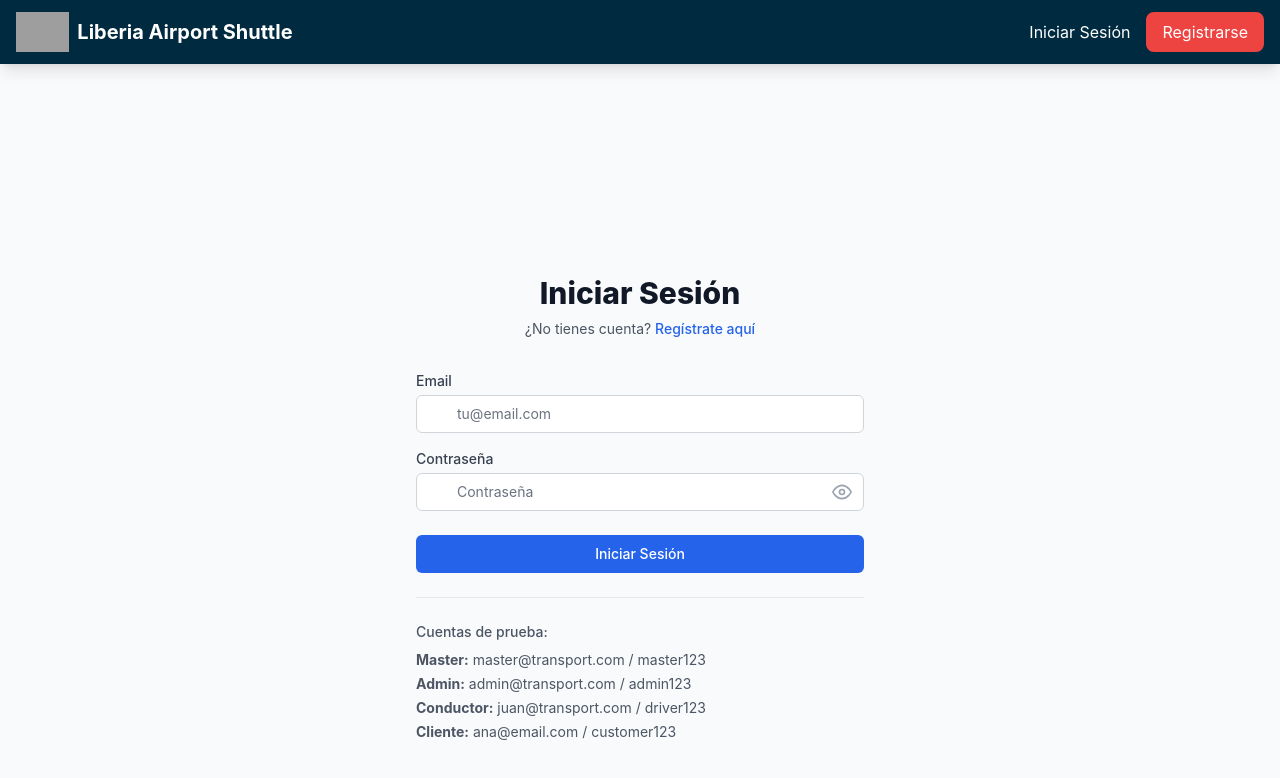
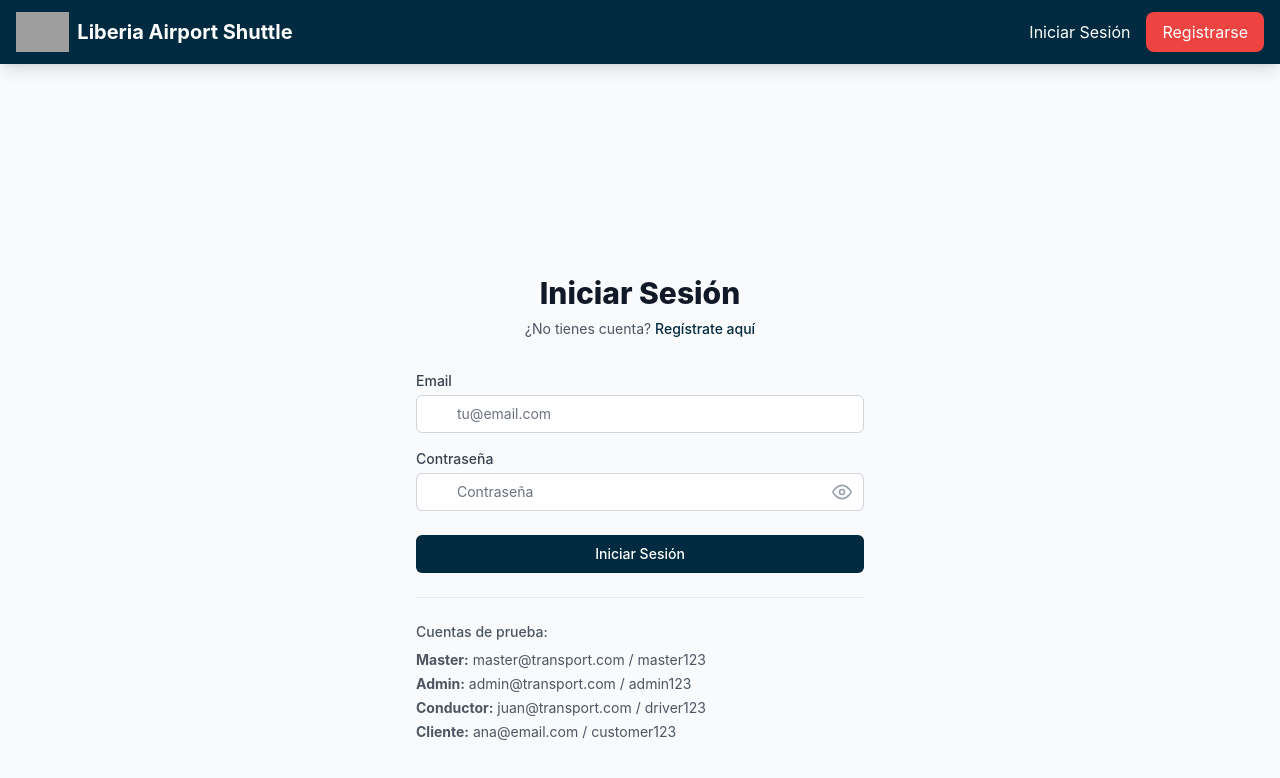
Before and after one commit to gcesu/Costa-Rica-Tourism-Transport-App, a React (Vite) app: page /#/login in a window 1280 px wide. Shown: the top 778 px of the page. Built offline with nearby package versions, Linux system fonts and the light colour scheme; grey boxes are pictures that could not be loaded.

Commit message:
Update Login.jsx

```diff
--- a/src/pages/Login.jsx
+++ b/src/pages/Login.jsx
@@ -73,7 +73,7 @@
           </h2>
           <p className="mt-2 text-center text-sm text-gray-600">
             ¿No tienes cuenta?{' '}
-            <Link to="/register" className="font-medium text-blue-600 hover:text-blue-500">
+            <Link to="/register" className="font-medium text-primary hover:text-blue-900">
               Regístrate aquí
             </Link>
           </p>
@@ -96,7 +96,7 @@
                   required
                   value={formData.email}
                   onChange={handleChange}
-                  className="appearance-none relative block w-full px-3 py-2 pl-10 border border-gray-300 placeholder-gray-500 text-gray-900 rounded-md focus:outline-none focus:ring-blue-500 focus:border-blue-500 focus:z-10 sm:text-sm"
+                  className="appearance-none relative block w-full px-3 py-2 pl-10 border border-gray-300 placeholder-gray-500 text-gray-900 rounded-md focus:outline-none focus:ring-primary focus:border-primary sm:text-sm"
                   placeholder="tu@email.com"
                 />
               </div>
@@ -117,7 +117,7 @@
                   required
                   value={formData.password}
                   onChange={handleChange}
-                  className="appearance-none relative block w-full px-3 py-2 pl-10 pr-10 border border-gray-300 placeholder-gray-500 text-gray-900 rounded-md focus:outline-none focus:ring-blue-500 focus:border-blue-500 focus:z-10 sm:text-sm"
+                  className="appearance-none relative block w-full px-3 py-2 pl-10 pr-10 border border-gray-300 placeholder-gray-500 text-gray-900 rounded-md focus:outline-none focus:ring-primary focus:border-primary sm:text-sm"
                   placeholder="Contraseña"
                 />
                 <button
@@ -138,7 +138,7 @@
             <button
               type="submit"
               disabled={loading}
-              className="group relative w-full flex justify-center py-2 px-4 border border-transparent text-sm font-medium rounded-md text-white bg-blue-600 hover:bg-blue-700 focus:outline-none focus:ring-2 focus:ring-offset-2 focus:ring-blue-500 disabled:opacity-50 disabled:cursor-not-allowed"
+              className="group relative w-full flex justify-center py-2 px-4 border border-transparent text-sm font-medium rounded-md text-white bg-primary hover:bg-blue-900 focus:outline-none focus:ring-2 focus:ring-offset-2 focus:ring-primary disabled:opacity-50 disabled:cursor-not-allowed"
             >
               {loading ? 'Iniciando sesión...' : 'Iniciar Sesión'}
             </button>
```
